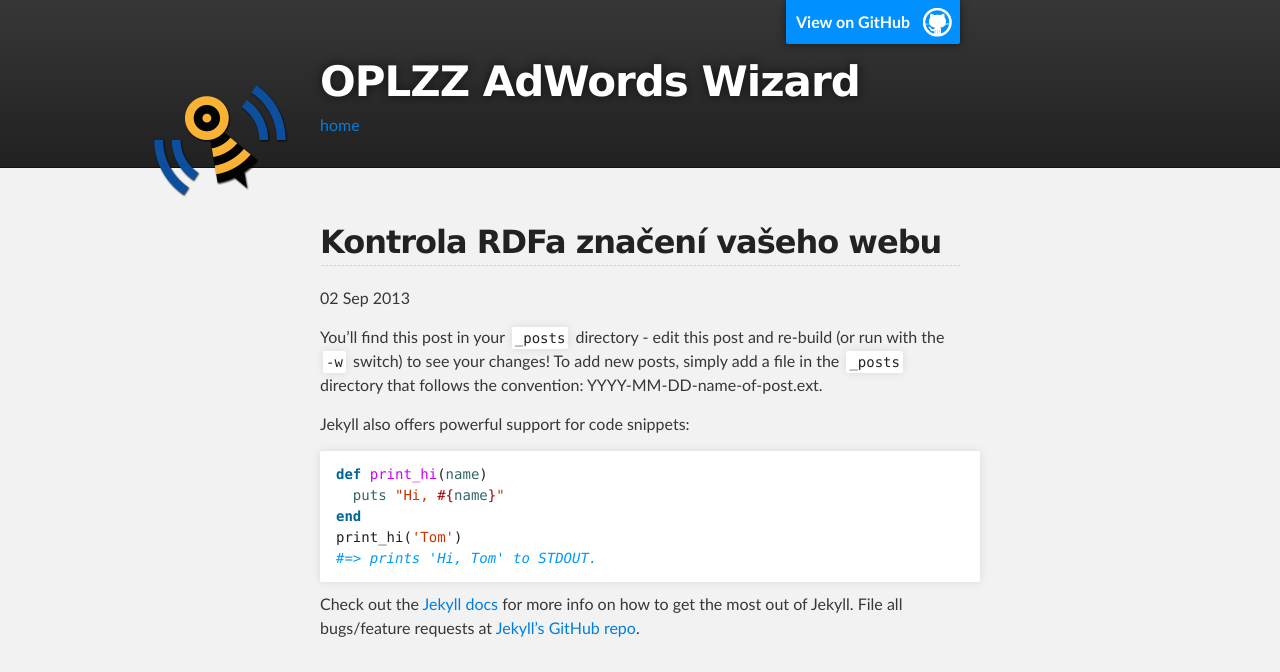
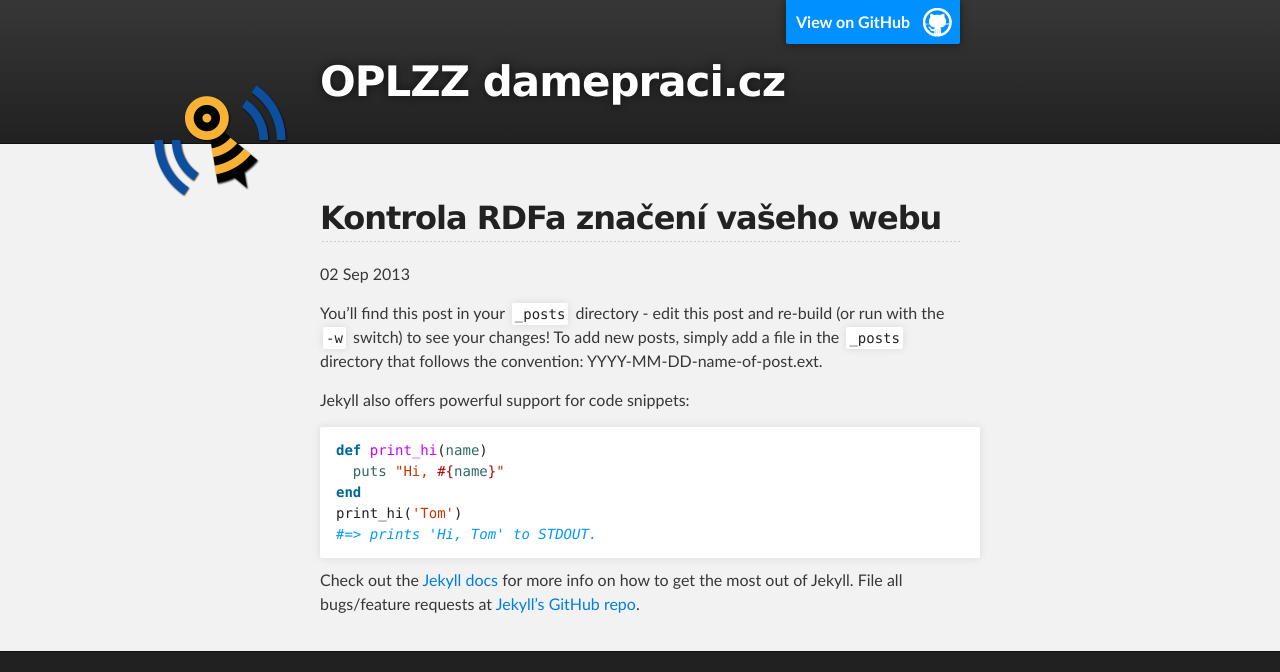
Before and after one commit to OPLZZ/damepraci-cz, a Jekyll site: the page built from _posts/2013-09-02-welcome-to-jekyll.markdown, in a window 1280 px wide, cut to the strip 0-672 px from the top of the page. Built offline with Jekyll 4.4.1, drawn with Linux system fonts in a browser that asks for light colours; nearby versions of some CDN libraries; Markdown is read by kramdown in place of the engine named in the settings.

Commit message:
[FIX] Fixed title

```diff
--- a/_layouts/default.html
+++ b/_layouts/default.html
@@ -13,8 +13,7 @@
           <a id="forkme_banner" href="https://github.com/OPLZZ" target="_blank">View on GitHub</a>
 
           <h1 id="project_title">
-            <img src='{{ site.url }}/conference_assets/img/dame_praci_shadow.png' class='logo'>OPLZZ AdWords Wizard</h1>
-              <a class="extra" href="/">home</a>
+            <img src='{{ site.url }}/conference_assets/img/dame_praci_shadow.png' class='logo'>OPLZZ damepraci.cz</h1>
         </header>
       </div>
 
--- a/_layouts/page.html
+++ b/_layouts/page.html
@@ -13,7 +13,7 @@
           <a id="forkme_banner" href="https://github.com/OPLZZ" target="_blank">View on GitHub</a>
 
           <h1 id="project_title">
-            <img src='{{ site.url }}/conference_assets/img/dame_praci_shadow.png' class='logo'>OPLZZ AdWords Wizard</h1>
+            <img src='{{ site.url }}/conference_assets/img/dame_praci_shadow.png' class='logo'>OPLZZ damepraci.cz</h1>
               <a class="extra" href="/">home</a>
         </header>
       </div>
```
Also changed, not shown: 1 other file.
